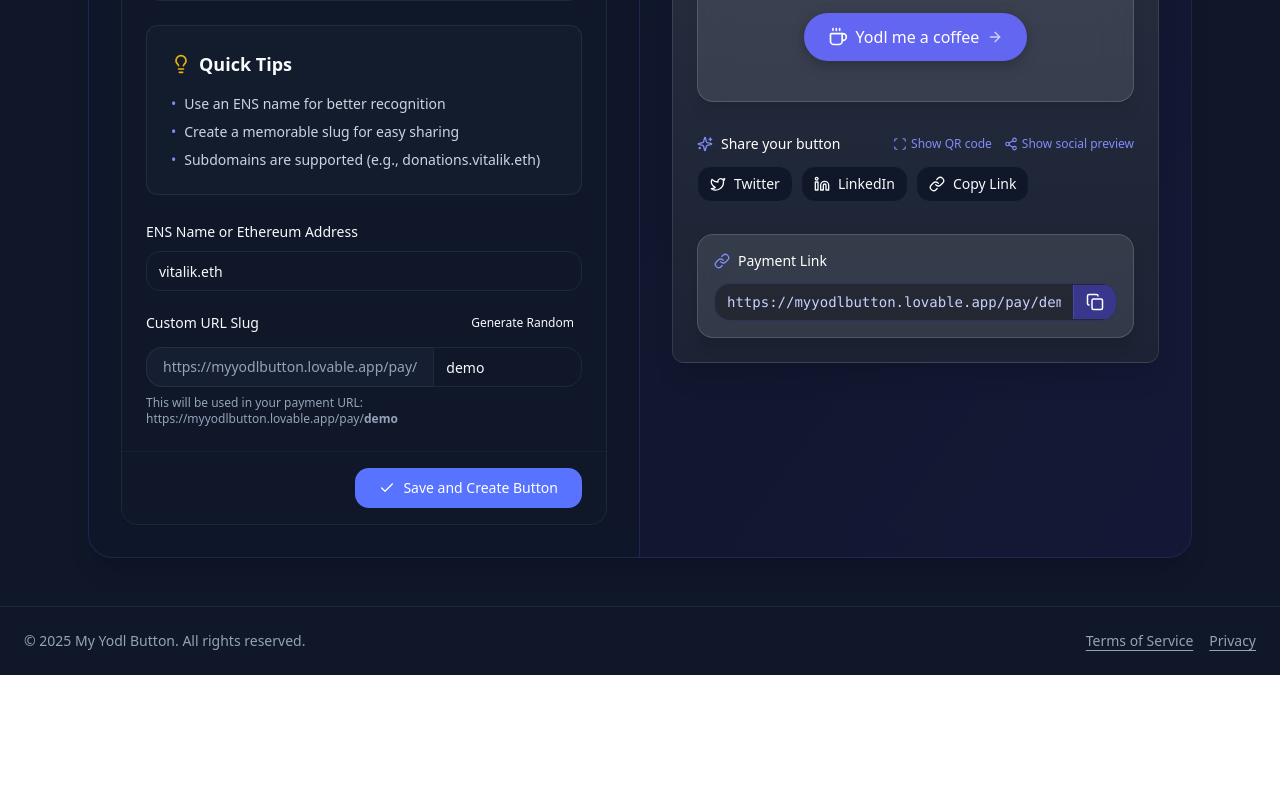
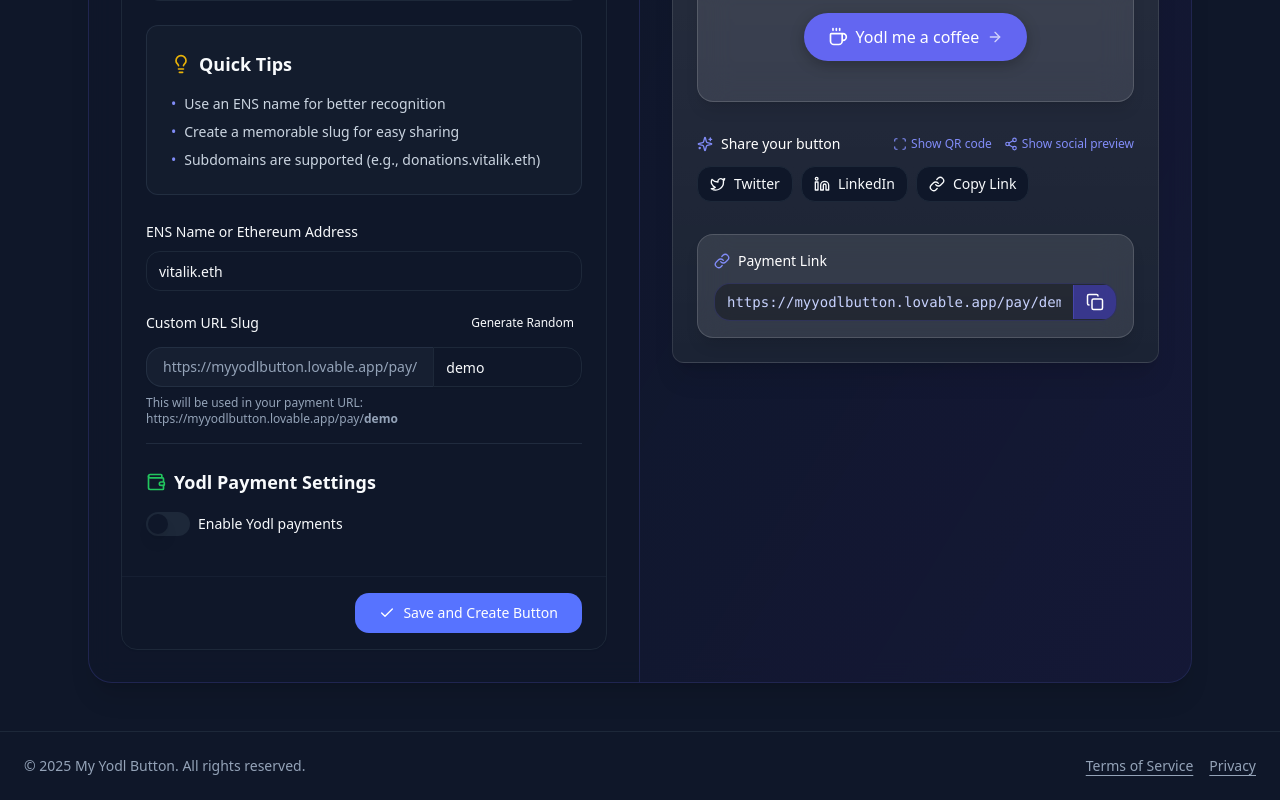
Before and after one commit to beatsme-idk/myyodlbutton, a React (Vite) app: page / in a window 1280 px wide. Shown: the part 656-1456 px from the top of the page. Before the commit the page ends 1331 px from the top, so only its background shows below. Built offline with nearby package versions, Linux system fonts and the light colour scheme.

Commit message:
Restore Yodl config to general
Restores the Yodl configuration settings to the general tab.

```diff
--- a/src/components/ConfigurationForm.tsx
+++ b/src/components/ConfigurationForm.tsx
@@ -1,4 +1,3 @@
-
 import { useState, useEffect } from "react";
 import { UserConfig, ButtonStyle, ThankYouPageStyle, SocialPreviewStyle, YodlPaymentConfig } from "@/types";
 import { Card, CardContent, CardDescription, CardHeader, CardTitle } from "@/components/ui/card";
@@ -52,7 +51,16 @@ const DEFAULT_CONFIG: UserConfig = {
   buttonStyle: DEFAULT_BUTTON_STYLE,
   thankYouPage: DEFAULT_THANK_YOU_STYLE,
   socialPreview: DEFAULT_SOCIAL_PREVIEW,
-  slug: ""
+  slug: "",
+  yodlConfig: {
+    enabled: false,
+    tokens: "USDC,USDT",
+    chains: "base,oeth",
+    currency: "USD",
+    amount: "",
+    memo: "",
+    webhooks: []
+  }
 };
 
 const GRADIENT_OPTIONS = [
@@ -462,6 +470,41 @@ const ConfigurationForm = ({
                 )}
                 <div className="text-muted-foreground text-xs mt-1">
                   This will be used in your payment URL: https://myyodlbutton.lovable.app/pay/<strong>{config.slug || "your-slug"}</strong>
+                </div>
+              </div>
+
+              <div className="mt-6 pt-6 border-t border-slate-700/50">
+                <h3 className="text-lg font-semibold mb-4 flex items-center">
+                  <Wallet className="w-5 h-5 text-green-500 mr-2" />
+                  Yodl Payment Settings
+                </h3>
+                <div className="space-y-2">
+                  <div className="flex items-center space-x-2 mb-4">
+                    <Switch
+                      id="yodlEnabled"
+                      checked={config.yodlConfig?.enabled || false}
+                      onCheckedChange={(checked) => {
+                        const yodlConfig = config.yodlConfig || {
+                          enabled: false,
+                          tokens: "USDC,USDT",
+                          chains: "base,oeth",
+                          currency: "USD",
+                          amount: "",
+                          memo: "",
+                          webhooks: []
+                        };
+                        updateConfig("yodlConfig", { ...yodlConfig, enabled: checked });
+                      }}
+                    />
+                    <Label htmlFor="yodlEnabled">Enable Yodl payments</Label>
+                  </div>
+
+                  {config.yodlConfig?.enabled && (
+                    <YodlConfig
+                      config={config.yodlConfig}
+                      onChange={(yodlConfig) => updateConfig("yodlConfig", yodlConfig)}
+                    />
+                  )}
                 </div>
               </div>
             </TabsContent>
```
